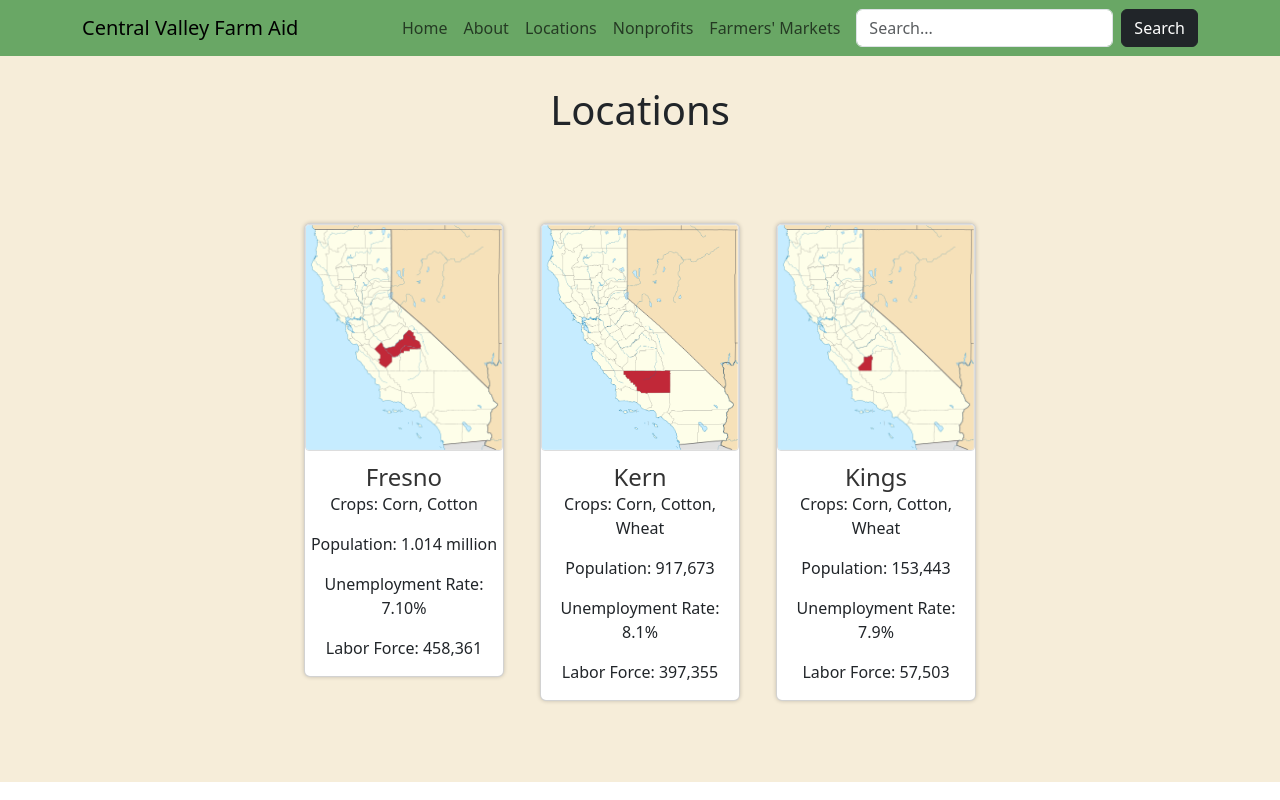
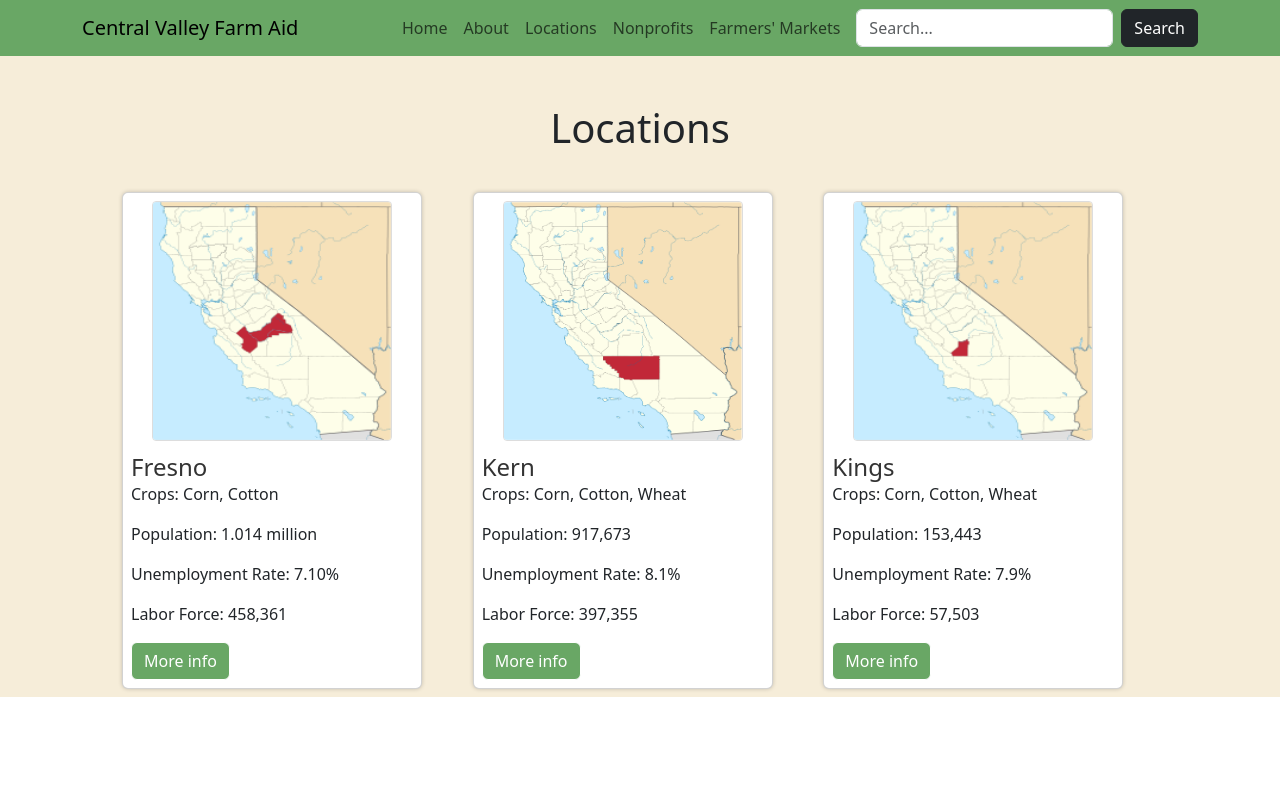
Before and after one commit to sumearthb/central-valley-farm-aid, a React (Create React App) app in the folder frontend/: page /locations in a window 1280 px wide. Built offline with nearby package versions, Linux system fonts and the light colour scheme.

Commit message:
set up location instance pages - related to #18, #19, #44

```diff
--- a/frontend/src/App.js
+++ b/frontend/src/App.js
@@ -38,9 +38,11 @@ function App() {
             <Route path="/LocationInstance/LocationInstanceOne" element={<LocationInstanceTwo/>} />
             <Route path="/LocationInstance/LocationInstanceOne" element={<LocationInstanceThree/>} />
             <Route path="/NonProfitInstance/NonprofitInstanceOne" element={<NonprofitInstanceOne/>} />
-            <Route path="/NonProfitInstance/NonprofitInstanceOne" element={<NonprofitInstanceTwo/>} /> */}
-            <Route path="/NonProfitInstance/NonprofitInstanceOne" element={<NonprofitInstanceThree/>} />
+            <Route path="/NonProfitInstance/NonprofitInstanceOne" element={<NonprofitInstanceTwo/>} />
+            <Route path="/NonProfitInstance/NonprofitInstanceOne" element={<NonprofitInstanceThree/>} /> */}
             <Route path="/location/:id" element={<LocationInstance />} />
+            {/* <Route path="/nonprofit/:id" element={<NonprofitInstance />} />
+            <Route path="/farmersmarkets/:id" element={<MarketInstance/>} /> */}
           </Routes>
         </div>
       </Router>
--- a/frontend/src/components/LocationCard/LocationCard.css
+++ b/frontend/src/components/LocationCard/LocationCard.css
@@ -7,22 +7,29 @@
 /* Class that applies to each card */
 .location-card {
   border: 1px solid #ccc;
-    padding: 8xpx;
+  padding: 8px;
   margin: 8px;
-    text-align: center;
+  text-align: start;
   box-shadow: 0px 0px 4px rgba(0, 0, 0, 0.2);
   background-color: #fff;
   transition: transform 0.2s ease-in-out;
-    max-width: 200px;
+  width: 300px;
+  height: 600px;
+}
+
+.location-card-title {
+  flex-grow: 1;
 }
 
 /* Affects image */
 .location-card img {
-    max-width: 100%;
-    height: auto;
+  display: block;
+  width: 30vh;
+  height: 30vh;
   border: 1px solid #ddd;
   border-radius: 4px;
   margin-bottom: 12px;
+  align-self: center;
 }
 
 /* Affects font size of title of card*/
@@ -39,3 +46,7 @@
   align-items: center;
   height: 80vh; /* Sets specific height for centering vertically */
 }
+
+.location-card-details {
+  text-align: left;
+}
--- a/frontend/src/components/LocationCard/LocationCard.js
+++ b/frontend/src/components/LocationCard/LocationCard.js
@@ -1,6 +1,7 @@
 import React from "react";
 import "./LocationCard.css";
-import Card from 'react-bootstrap/Card';
+import { Card, Button } from 'react-bootstrap';
+import { Link } from 'react-router-dom';
 
 
 // may have to import proptypes later?
@@ -8,7 +9,7 @@ import Card from 'react-bootstrap/Card';
 const LocationCard = ({ title, image, crops, population, unemployment, labor_force }) => {
     return (
       // specifies CSS class used
-      <Card className="location-card">
+      <Card className="location-card d-flex flex-column">
         <img src={image} alt={title} className="location-card-image" />
         <div className="location-card-details">
           <h2 className="location-card-title">{title}</h2>
@@ -16,6 +17,12 @@ const LocationCard = ({ title, image, crops, population, unemployment, labor_for
           <p className="location-card-population">{population}</p>
           <p className="location-card-unemployment">{unemployment}</p>
           <p className="location-card-labor_force">{labor_force}</p>
+          <Link
+            to={`/location/${title}`}
+            style={{ textDecoration: "none" }}
+          >
+            <Button variant="primary" style={{ backgroundColor: '#69A765'}} className="align-self-end border-white">More info</Button>
+          </Link>
           {/* Add more details if needed */}
         </div>
       </Card>
--- a/frontend/src/pages/LocationInstance/LocationInstance.js
+++ b/frontend/src/pages/LocationInstance/LocationInstance.js
@@ -1,16 +1,21 @@
 import React from "react";
 import { useParams } from "react-router-dom";
+import fresno from "../../card-pics/locations-pics/fresno.png";
+import kern from "../../card-pics/locations-pics/kern.png";
+import kings from "../../card-pics/locations-pics/kings.png";
+import "../../components/LocationCard/LocationCard.css";
+
+const locationsData = [
+  { title: "Fresno", image: fresno, crops: "Crops: Corn, Cotton", prod: "Agricultural Production: $8.0 Billion", population: "Population: 1.014 million", unemployment: "Unemployment Rate: 7.10%", labor_force: "Labor Force: 458,361"},
+  { title: "Kern", image: kern, crops: "Crops: Corn, Cotton, Wheat", prod: "Agricultural Production: $8.0 Billion", population: "Population: 917,673", unemployment: "Unemployment Rate: 8.1%", labor_force: "Labor Force: 397,355" },
+  { title: "Kings", image: kings, crops: "Crops: Corn, Cotton, Wheat", prod: "Agricultural Production: $1.6 Billion", population: "Population: 153,443", unemployment: "Unemployment Rate: 7.9%", labor_force: "Labor Force: 57,503" }
+];
 
 function LocationInstance() {
   const { id } = useParams();
 
   // Replace the following with actual location data retrieval logic
-  const locationData = {
-    id: id,
-    name: "Sample Location Name",
-    description: "Sample location description",
-    // Add more properties as needed
-  };
+  const locationData = locationsData.find((location) => location.title === id);
 
   if (!locationData) {
     return <div>Location not found.</div>;
@@ -18,10 +23,14 @@ function LocationInstance() {
 
   return (
     <div>
-      <h1>Location Details</h1>
-      <p>ID: {locationData.id}</p>
-      <p>Name: {locationData.name}</p>
-      <p>Description: {locationData.description}</p>
+      <h1>{locationData.title}</h1>
+      <img src={locationData.image} className="location-card-image mx-auto" style={{ width: "100%", maxWidth: "300px", height: "auto", maxHeight: "300px", position: "relative" }}/>
+      <p>Population: {locationData.population}</p>
+      <p>{locationData.crops}</p>
+      <p>{locationData.prod}</p>
+      <p>{locationData.labor_force}</p>
+      <p>{locationData.unemployment}</p>
+      <p></p>
       {/* Display other location details here */}
     </div>
   );
--- a/frontend/src/pages/Locations.js
+++ b/frontend/src/pages/Locations.js
@@ -4,6 +4,7 @@ import { Link } from "react-router-dom";
 import fresno from "../card-pics/locations-pics/fresno.png";
 import kern from "../card-pics/locations-pics/kern.png";
 import kings from "../card-pics/locations-pics/kings.png";
+import { Button, Col, Container } from "react-bootstrap";
 
 const Locations = () => {
   // Hard coded data
@@ -14,22 +15,16 @@ const Locations = () => {
   ];
 
   return (
-    <div className="locations">
-      <h1 className="title" style={{ marginTop: "30px" }}>
-        Locations
-      </h1>
-      {/* Title of page */}
-      <div className="centered-container">
-        {/* Centered container for cards */}
-        <div className="location-cards-container">
-          {/* Applies the container class in CSS file */}
-          {/* Render three LocationCard components */}
-          {locationsData.map((location, index) => (
-            <Link
-              key={index}
-              to={`/location/${index+1}`} // Specify the URL for the location
-              style={{ textDecoration: "none" }}
-            >
+    <>
+    <Container className="d-flex justify-content-center flex-column">
+      <Container className="container text-center mt-5 mb-4">
+        <h1>Locations</h1>
+      </Container>
+
+      <Container className="px-4">
+        <Container className="row gx-3">
+          {( locationsData.map((location, index) => (
+            <Col key={index} xs={12} sm={8} md={5} lg={4}>
               <LocationCard
                   title={location.title}
                   image={location.image}
@@ -38,11 +33,44 @@ const Locations = () => {
                   unemployment={location.unemployment}
                   labor_force={location.labor_force}
               />
-            </Link>
-          ))}
-        </div>
-      </div>
-    </div>
+            </Col>
+          )))}
+        </Container>
+      </Container>
+    </Container>
+    </>
+    // <div className="locations">
+    //   <h1 className="title" style={{ marginTop: "30px" }}>
+    //     Locations
+    //   </h1>
+    //   {/* Title of page */}
+    //   <div className="centered-container px-4">
+    //     {/* Centered container for cards */}
+    //     <div className="location-cards-container row-gx-3">
+    //       {/* Applies the container class in CSS file */}
+    //       {/* Render three LocationCard components */}
+    //       {locationsData.map((location, index) => (
+    //         <Col key={index} xs={12} sm={8} md={5} lg={4}>
+    //           <LocationCard
+    //             title={location.title}
+    //             image={location.image}
+    //             crops={location.crops}
+    //             population={location.population}
+    //             unemployment={location.unemployment}
+    //             labor_force={location.labor_force}
+    //           />
+    //           <Link
+    //             key={index}
+    //             to={`/location/${location.title}`} // Specify the URL for the location
+    //             style={{ textDecoration: "none" }}
+    //           >
+    //             <Button variant="primary" style={{ backgroundColor: '#69A765'}} className="border-white"> More info</Button>
+    //           </Link>
+    //         </Col>
+    //       ))}
+    //     </div>
+    //   </div>
+    // </div>
   );
 };
 
```
Lines whose indentation alone changed are shown as unchanged.
